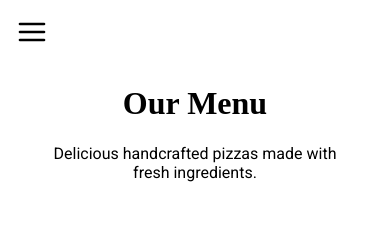
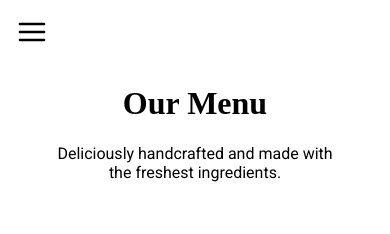
Before and after one commit to MalloryShackford/big-als, a React (Create React App) app: page /menu in a window 390 px wide. Shown: the top 234 px of the page. Built offline with nearby package versions, Linux system fonts and the light colour scheme; a web font is replaced by a local one.

Commit message:
adding in iframe to check responsiveness on mobile

```diff
--- a/src/pages/Contact.jsx
+++ b/src/pages/Contact.jsx
@@ -22,10 +22,10 @@ const Contact = () => {
         Hours:
       </p>
       <p className="p-contact">
-        Wednesday-Saturday: 12PM-8PM
+        Thursday-Saturday: 2PM - until we run out
       </p>
       <p className="p-contact">
-        Sunday-Tuesday: Closed
+        Sunday-Wednesday: Closed
       </p>
       <div className="map-container">
         <iframe
--- a/src/pages/Menu.jsx
+++ b/src/pages/Menu.jsx
@@ -5,28 +5,28 @@ const Menu = () => {
   return (
     <div className="menu-container">
       <h1 className="h1-menu">Our Menu</h1>
-      <p className="p-menu">Delicious handcrafted pizzas made with fresh ingredients.</p>
+      <p className="p-menu">Deliciously handcrafted and made with the freshest ingredients.</p>
       <iframe src={menu} title="menu" alt="menu" style={{ border: "none" }} width="100%" height="600px"></iframe>
-      {/* <div className="iframe-container">
+      <div className="iframe-container">
           <iframe
             loading="lazy"
             style={{
             position: 'relative',
             width: '100%',
-            height: '600px',
+            height: '500px',
             maxHeight: '80vh',
             border: 'none',
             borderRadius: '8px',
             padding: '0',
             margin: '0',
-            overflow: 'hidden'
+              overflow: 'hidden',
             }}
             src="https://www.canva.com/design/DAGhnvZJFUo/rBY6Ca3JBJsq-JFd77lZmw/view?embed"
             allowFullScreen
             title="Big Al&apos;s Pizza menu"
             >
         </iframe>
-        </div> */}
+        </div>
           <a
             href="https://www.canva.com/design/DAGhnvZJFUo/rBY6Ca3JBJsq-JFd77lZmw/view?utm_content=DAGhnvZJFUo&utm_campaign=designshare&utm_medium=embeds&utm_source=link"
             target="_blank"
```
Also changed, not shown: 1 other file (tests, documents, lock files or other folders).
